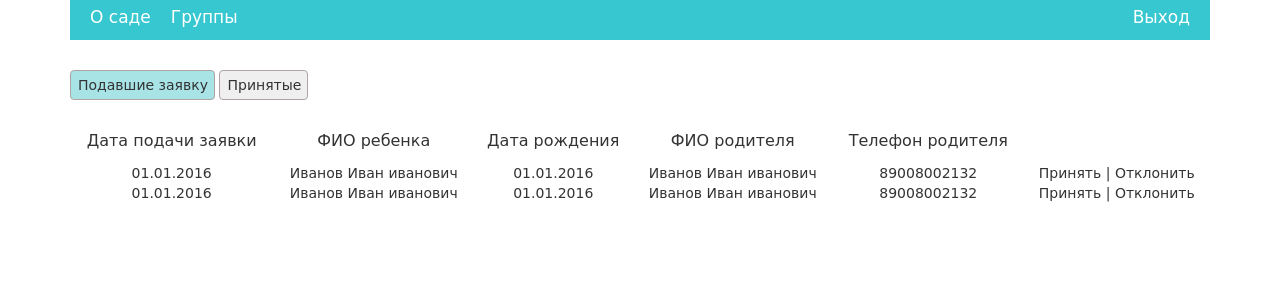
After one commit to IKrivor/Kindergarten, a PHP site: page /frontend/templates/Group.php in a window 1280 px wide. The commit adds this page. Shown: the top 300 px of the page. Run offline with PHP 8.4, Linux system fonts and the light colour scheme; some libraries are stand-ins or nearby versions.

Commit message:
Добавить шаблон страницы подавших заявку

```diff
--- a/www/frontend/css/style.css
+++ b/www/frontend/css/style.css
@@ -152,6 +152,9 @@ button.update-but {
 button.remove-but {
     background-color: #ec8349;
 }
+button.active-but {
+    background-color: #a8e3e6;
+}
 
 /* О саде */
 div#no_img {
@@ -210,14 +213,14 @@ input[type="checkbox"]:checked + label span {
 th.t-gr-name {
     text-align: center;
 }
-td.t-gr {
+td.t-gr, td.t-waiting {
     text-align: center;
 }
 table#table-groups {
     width: 59%;
     margin: 0 0 0 15px;
 }
-th.t-gr-name {
+th.t-gr-name, th.t-waiting-name {
     text-align: center;
     font-size: 16px;
     font-weight: normal;
--- /dev/null
+++ b/www/frontend/templates/Group.php
@@ -0,0 +1,67 @@
+<?php
+header('Content-Type: text/html; charset=utf-8]')?>
+<!DOCTYPE html>
+<html lang="ru">
+<head>
+    <meta charset="utf-8">
+    <meta name="viewport" content="width=device-width, initial-scale=1">
+    <title>Kindergarten</title>
+
+    <link href="../bootstrap/css/bootstrap.min.css" rel="stylesheet">
+    <link href="../css/style.css" rel="stylesheet">
+    <script src="https://oss.maxcdn.com/libs/html5shiv/3.7.0/html5shiv.js"></script>
+    <script src="https://oss.maxcdn.com/libs/respond.js/1.4.2/respond.min.js"></script>
+    <script src="https://ajax.googleapis.com/ajax/libs/jquery/1.11.0/jquery.min.js"></script>
+    <script src="../bootstrap/js/bootstrap.min.js"></script>
+</head>
+<body>
+<div class="container">
+    <div class="top-menu">
+        <div class="menu-item" id="o-sade-menu">О саде</div>
+        <div class="menu-item" id="groups-menu">Группы</div>
+        <div class="menu-item" id="exit">Выход</div>
+    </div>
+
+    <div id="sad-container">
+        <div class="row">
+
+            <div class="button-place">
+                <button id="waiting" class="active-but">Подавшие заявку</button>
+                <button id="accepted" class="deactive-but">Принятые</button>
+            </div>
+            <table id="table-waiting">
+                <thead>
+                <tr>
+                    <th class="t-waiting-name">Дата подачи заявки</th>
+                    <th class="t-waiting-name">ФИО ребенка</th>
+                    <th class="t-waiting-name">Дата рождения</th>
+                    <th class="t-waiting-name">ФИО родителя</th>
+                    <th class="t-waiting-name">Телефон родителя</th>
+                    <th class="t-waiting-name"></th>
+                </tr>
+                </thead>
+                <tbody>
+                <tr>
+                    <td class="t-waiting">01.01.2016</td>
+                    <td class="t-waiting">Иванов Иван иванович</td>
+                    <td class="t-waiting">01.01.2016</td>
+                    <td class="t-waiting">Иванов Иван иванович</td>
+                    <td class="t-waiting">89008002132</td>
+                    <td class="t-waiting">Принять | Отклонить</td>
+                </tr>
+                <tr>
+                    <td class="t-waiting">01.01.2016</td>
+                    <td class="t-waiting">Иванов Иван иванович</td>
+                    <td class="t-waiting">01.01.2016</td>
+                    <td class="t-waiting">Иванов Иван иванович</td>
+                    <td class="t-waiting">89008002132</td>
+                    <td class="t-waiting">Принять | Отклонить</td>
+                </tr>
+                </tbody>
+            </table>
+        </div>
+    </div>
+</div>
+
+</body>
+</html>
```
